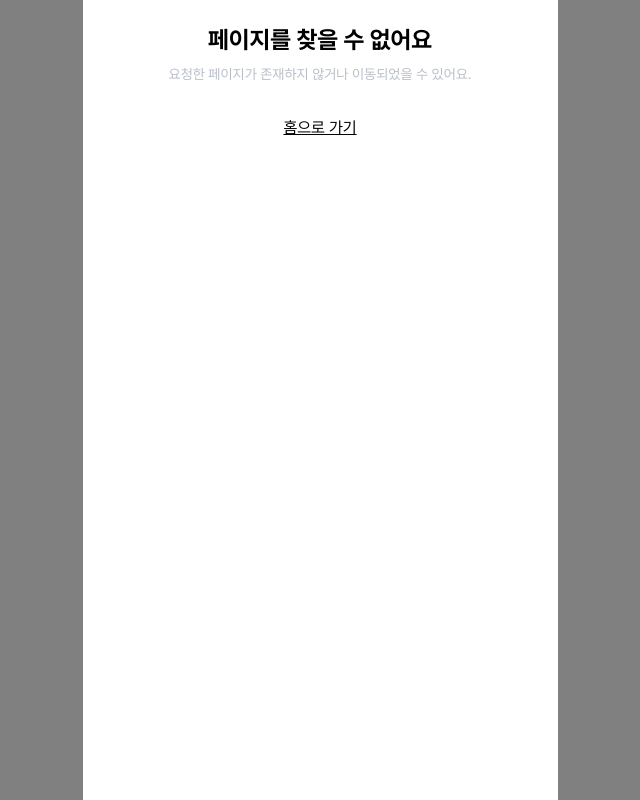
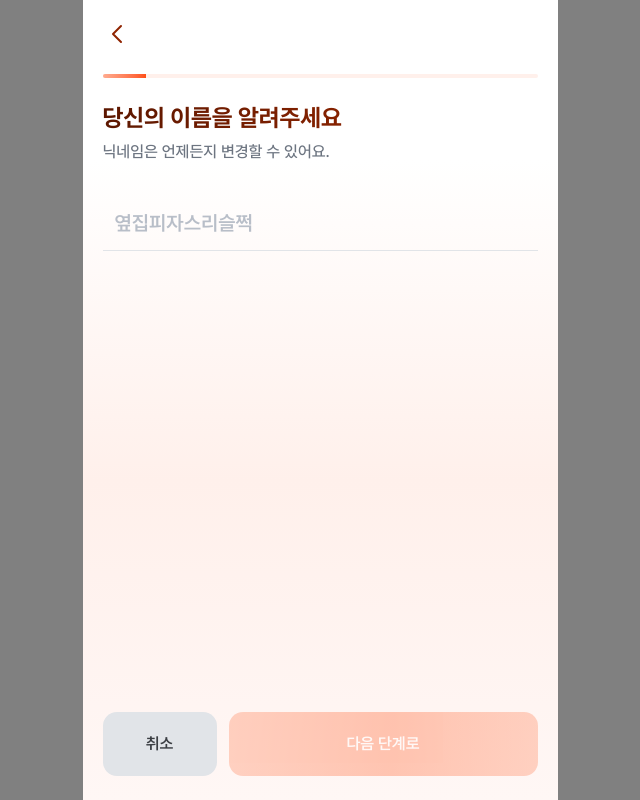
Before and after one commit to depromeet/17th-team3-Web, a Next.js app: page /meetings/1/join in a window 1280 px wide. Before the commit this address had no page. Shown: the whole page, without its empty margins (320-960 px from the left). Built offline with nearby package versions, Linux system fonts and the light colour scheme.

Commit message:
[Feat] 닉네임 생성 단계 페이지 구현 (#43)

```diff
--- /dev/null
+++ b/src/app/meetings/[id]/join/page.tsx
@@ -0,0 +1,55 @@
+'use client';
+
+import { useState } from 'react';
+
+import { useRouter } from 'next/navigation';
+
+import TopNavigation from '@/app/_components/layout/TopNavigation';
+import StepIndicator from '@/app/_components/ui/StepIndicator';
+import NickNameStep from '@/app/meetings/[id]/join/step/NicknameStep';
+
+const JoinMeetingPage = () => {
+  const [currentStep, setCurrentStep] = useState(1);
+
+  const router = useRouter();
+
+  const handleCancel = () => {
+    if (currentStep === 1) {
+      // todo: 모달 출력
+      router.push('/');
+      return;
+    }
+    setCurrentStep((prev) => prev - 1);
+  };
+
+  const handleNext = (_value: string) => {
+    /** todo
+     * 설문 퍼널 '다음 단계로' 버튼 클릭 이벤트 핸들러는 따로 관리해도 됨
+     * 설문 퍼널과 어떻게 연결할지에 따라 달라질 것 같음
+     */
+    setCurrentStep((prev) => prev + 1);
+  };
+
+  // todo: 설문 퍼널을 currentStep으로 공통 관리 또는 개별 관리 중 선택
+  const renderStepForm = () => {
+    switch (currentStep) {
+      case 1:
+        return <NickNameStep onNext={handleNext} onCancel={handleCancel} />;
+      default:
+        return null;
+    }
+  };
+
+  return (
+    <div className="flex h-[100dvh] flex-col background-1">
+      <TopNavigation showBackButton onLeftClick={handleCancel} />
+      <div className="flex items-center justify-center px-5 py-1.5">
+        {/* todo: total */}
+        <StepIndicator value={currentStep} total={10} />
+      </div>
+      {renderStepForm()}
+    </div>
+  );
+};
+
+export default JoinMeetingPage;
--- /dev/null
+++ b/src/app/meetings/[id]/join/step/NicknameStep.tsx
@@ -0,0 +1,67 @@
+'use client';
+
+import { useEffect, useState } from 'react';
+
+import Input from '@/app/_components/ui/Input';
+import StepFormLayout from '@/app/meetings/_components/StepFormLayout';
+import { validateText } from '@/app/meetings/_utils/validation';
+
+interface NicknameStepProps {
+  onNext: (nickname: string) => void;
+  onCancel: () => void;
+}
+
+const NicknameStep = ({ onNext, onCancel }: NicknameStepProps) => {
+  const [nickname, setNickname] = useState('');
+  const [isError, setIsError] = useState(false);
+  const [errorMessage, setErrorMessage] = useState('');
+
+  const handleNext = () => {
+    const trimmedNickname = nickname.trim();
+
+    if (!trimmedNickname) {
+      setIsError(true);
+      setErrorMessage('닉네임을 입력해주세요.');
+      return;
+    }
+
+    const result = validateText(trimmedNickname);
+    if (!result.isValid) {
+      setIsError(true);
+      setErrorMessage(result.error);
+      return;
+    }
+
+    onNext(trimmedNickname);
+  };
+
+  useEffect(() => {
+    const result = validateText(nickname);
+    setIsError(!result.isValid);
+    setErrorMessage(result.error);
+  }, [nickname]);
+
+  return (
+    <StepFormLayout
+      title="당신의 이름을 알려주세요"
+      description="닉네임은 언제든지 변경할 수 있어요."
+      onNext={handleNext}
+      onCancel={onCancel}
+      isNextDisabled={!nickname || isError}
+      prevButtonText="취소"
+    >
+      <Input
+        value={nickname}
+        onChange={(e) => setNickname(e.target.value)}
+        onClear={() => setNickname('')}
+        hasError={isError}
+        errorMessage={errorMessage}
+        showClearButton
+        maxLength={21}
+        placeholder="옆집피자스리슬쩍"
+      />
+    </StepFormLayout>
+  );
+};
+
+export default NicknameStep;
--- a/src/app/meetings/create/_models/types.ts
+++ b/src/app/meetings/create/_models/types.ts
@@ -1,4 +1,4 @@
-export interface FormData {
+export interface CreateMeetingForm {
   name: string;
   members: number;
   location: string;
--- a/src/app/meetings/create/page.tsx
+++ b/src/app/meetings/create/page.tsx
@@ -11,11 +11,11 @@ import LocationStep from '@/app/meetings/create/_components/step/LocationStep';
 import MembersStep from '@/app/meetings/create/_components/step/MembersStep';
 import NameStep from '@/app/meetings/create/_components/step/NameStep';
 import { TOTAL_STEPS, MEMBERS_SIZE } from '@/app/meetings/create/_models/constants';
-import { FormData } from '@/app/meetings/create/_models/types';
+import { CreateMeetingForm } from '@/app/meetings/create/_models/types';
 
 const CreatePage = () => {
   const [currentStep, setCurrentStep] = useState(1);
-  const [formData, setFormData] = useState({
+  const [createMeetingForm, setCreateMeetingForm] = useState({
     name: '',
     members: MEMBERS_SIZE.MIN,
     location: '',
@@ -35,18 +35,18 @@ const CreatePage = () => {
   };
 
   const handleDateTimeNext = (date: string, time: string) => {
-    setFormData((prev) => ({ ...prev, date, time }));
+    setCreateMeetingForm((prev) => ({ ...prev, date, time }));
     // todo: API 요청
-    console.log('모임 생성:', formData);
+    console.log('모임 생성:', createMeetingForm);
     router.push('/meetings/create/success/');
   };
 
-  function handleNext<K extends keyof FormData>(field: K, value: FormData[K]) {
-    setFormData((prev) => ({ ...prev, [field]: value }));
+  function handleNext<K extends keyof CreateMeetingForm>(field: K, value: CreateMeetingForm[K]) {
+    setCreateMeetingForm((prev) => ({ ...prev, [field]: value }));
     setCurrentStep((prev) => prev + 1);
   }
 
-  const { name, members, location, date, time } = formData;
+  const { name, members, location, date, time } = createMeetingForm;
 
   const renderStepForm = () => {
     switch (currentStep) {
```
